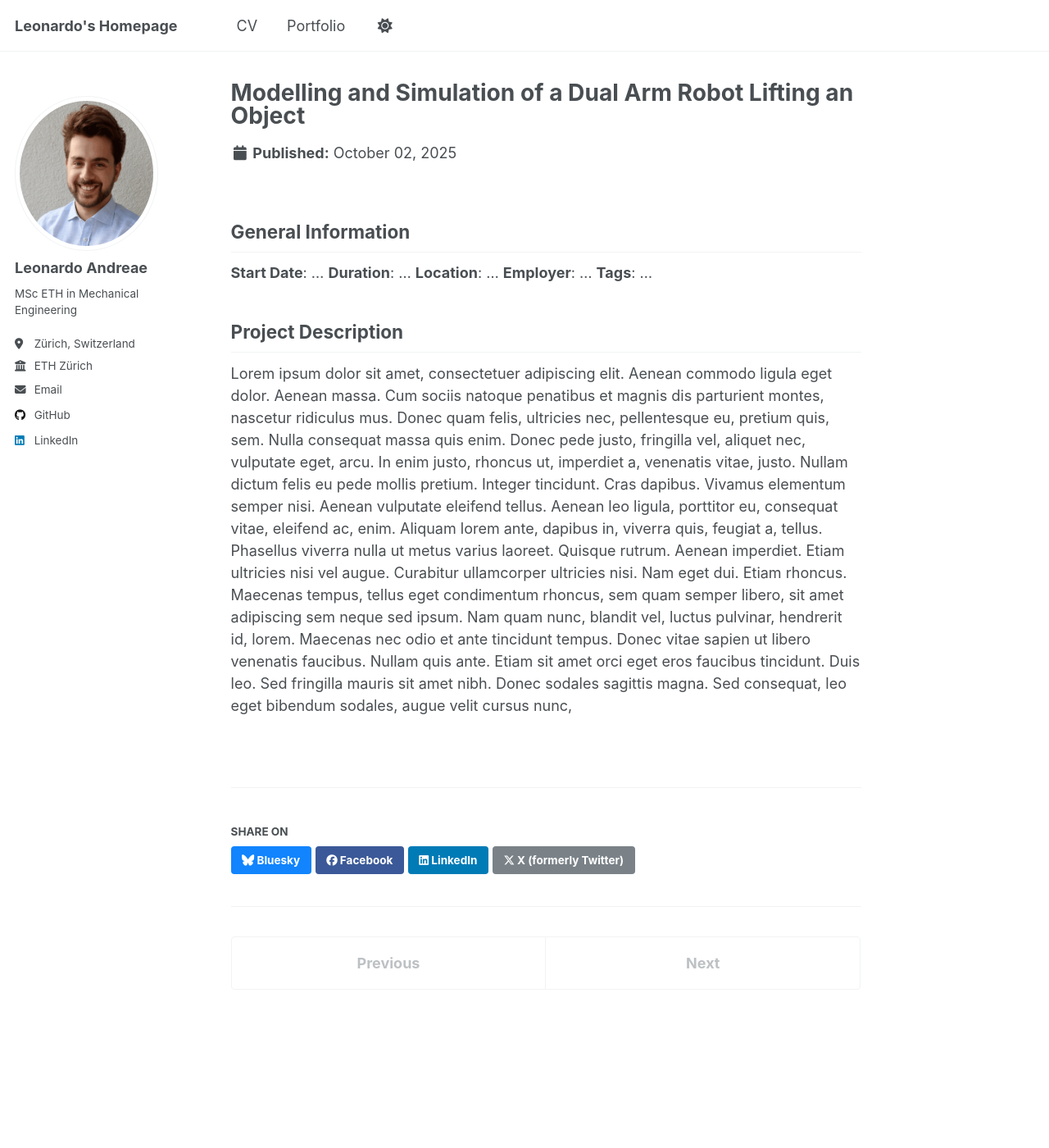
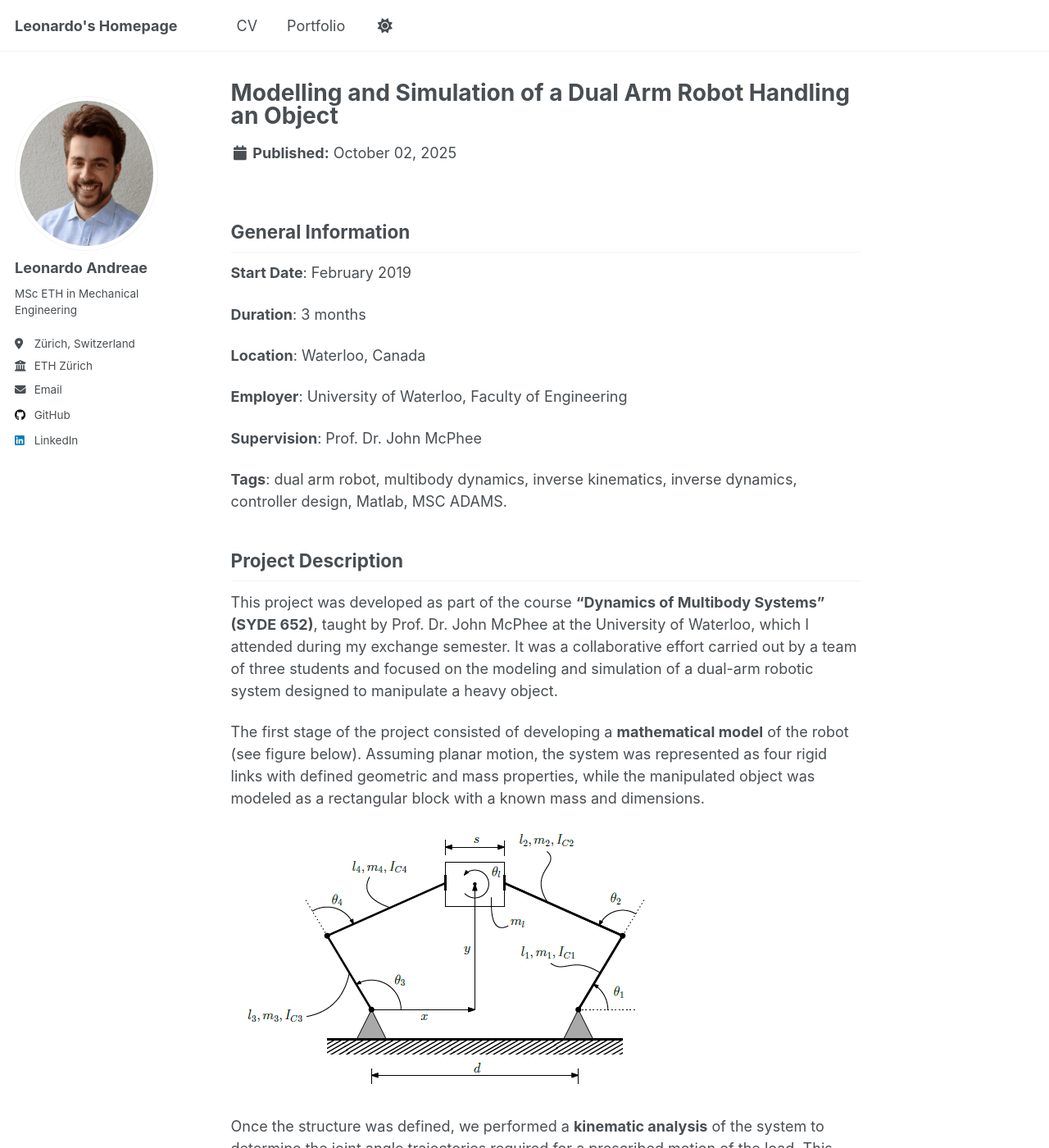
Before and after one commit to leonardoandreae/leonardoandreae.github.io, a Jekyll site: the page built from _portfolio/portfolio-5.md, in a window 1280 px wide and 1400 px high. Shown: the whole window at 82% size. Built offline with Jekyll 4.4.1, drawn with Linux system fonts in a browser that asks for light colours; a script that is not in the unit is left out; some of the changed text lies outside the part shown.

Commit message:
added multibody project

```diff
--- a/_portfolio/portfolio-5.md
+++ b/_portfolio/portfolio-5.md
@@ -1,17 +1,35 @@
 ---
-title: "Modelling and Simulation of a Dual Arm Robot Lifting an Object"
+title: "Modelling and Simulation of a Dual Arm Robot Handling an Object"
 excerpt: "<br/><img src='/images/500x300.png'>"
 collection: portfolio
 ---
 
 ## General Information
 
-**Start Date**: ...
-**Duration**: ...
-**Location**: ...
-**Employer**: ...
-**Tags**: ...
+**Start Date**: February 2019
+
+**Duration**: 3 months
+
+**Location**: Waterloo, Canada
+
+**Employer**: University of Waterloo, Faculty of Engineering
+
+**Supervision**: Prof. Dr. John McPhee
+
+**Tags**: dual arm robot, multibody dynamics, inverse kinematics, inverse dynamics, controller design, Matlab, MSC ADAMS.
 
 ## Project Description
 
-Lorem ipsum dolor sit amet, consectetuer adipiscing elit. Aenean commodo ligula eget dolor. Aenean massa. Cum sociis natoque penatibus et magnis dis parturient montes, nascetur ridiculus mus. Donec quam felis, ultricies nec, pellentesque eu, pretium quis, sem. Nulla consequat massa quis enim. Donec pede justo, fringilla vel, aliquet nec, vulputate eget, arcu. In enim justo, rhoncus ut, imperdiet a, venenatis vitae, justo. Nullam dictum felis eu pede mollis pretium. Integer tincidunt. Cras dapibus. Vivamus elementum semper nisi. Aenean vulputate eleifend tellus. Aenean leo ligula, porttitor eu, consequat vitae, eleifend ac, enim. Aliquam lorem ante, dapibus in, viverra quis, feugiat a, tellus. Phasellus viverra nulla ut metus varius laoreet. Quisque rutrum. Aenean imperdiet. Etiam ultricies nisi vel augue. Curabitur ullamcorper ultricies nisi. Nam eget dui. Etiam rhoncus. Maecenas tempus, tellus eget condimentum rhoncus, sem quam semper libero, sit amet adipiscing sem neque sed ipsum. Nam quam nunc, blandit vel, luctus pulvinar, hendrerit id, lorem. Maecenas nec odio et ante tincidunt tempus. Donec vitae sapien ut libero venenatis faucibus. Nullam quis ante. Etiam sit amet orci eget eros faucibus tincidunt. Duis leo. Sed fringilla mauris sit amet nibh. Donec sodales sagittis magna. Sed consequat, leo eget bibendum sodales, augue velit cursus nunc,
+This project was developed as part of the course **“Dynamics of Multibody Systems” (SYDE 652)**, taught by Prof. Dr. John McPhee at the University of Waterloo, which I attended during my exchange semester. It was a collaborative effort carried out by a team of three students and focused on the modeling and simulation of a dual-arm robotic system designed to manipulate a heavy object.
+
+The first stage of the project consisted of developing a **mathematical model** of the robot (see figure below). Assuming planar motion, the system was represented as four rigid links with defined geometric and mass properties, while the manipulated object was modeled as a rectangular block with a known mass and dimensions.
+
+![Dual Arm Model](/images/dual_arm_model.png)
+
+Once the structure was defined, we performed a **kinematic analysis** of the system to determine the joint angle trajectories required for a prescribed motion of the load. This step was followed by an **inverse dynamics computation**, where we calculated the joint torques necessary to reproduce the desired motion. To capture the physical interaction more realistically, we incorporated a **sliding contact model** for the load, allowing us to simulate the effects of friction and contact forces.
+
+Building on this, we implemented a **controller structure** capable of tracking the computed joint torque trajectories, ensuring that the robot could achieve stable and precise motion. All modeling, analysis, and control design steps were carried out in **Matlab**, leveraging its symbolic and numerical toolboxes.
+
+In the final phase, we validated our model by comparing it against simulations in **MSC ADAMS**, a professional multibody dynamics software widely used in industry. A convergence study was performed to assess the accuracy of our approach, providing confidence in the fidelity of our Matlab-based model.
+
+This project was a valuable experience in the integration of modeling, dynamics, and control for robotic systems, while also reinforcing the importance of validation through cross-platform comparisons. It further developed my skills in system dynamics, inverse dynamics methods, and simulation-based verification, all within the context of a realistic robotic application.
```
Also changed, not shown: _portfolio/portfolio-2.md (+2 -0 lines), _portfolio/portfolio-3.md (+2 -0 lines), _portfolio/portfolio-4.md (+4 -0 lines), images/dual_arm_model.png (added).
